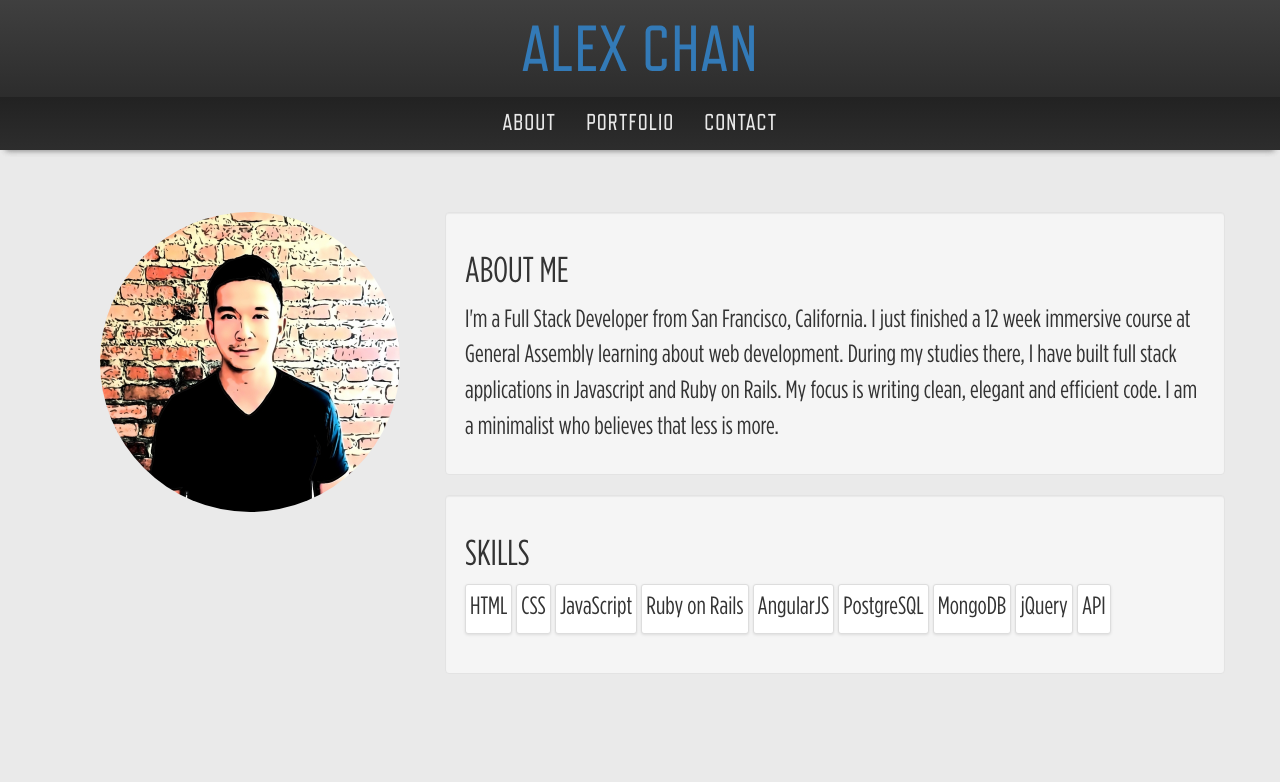
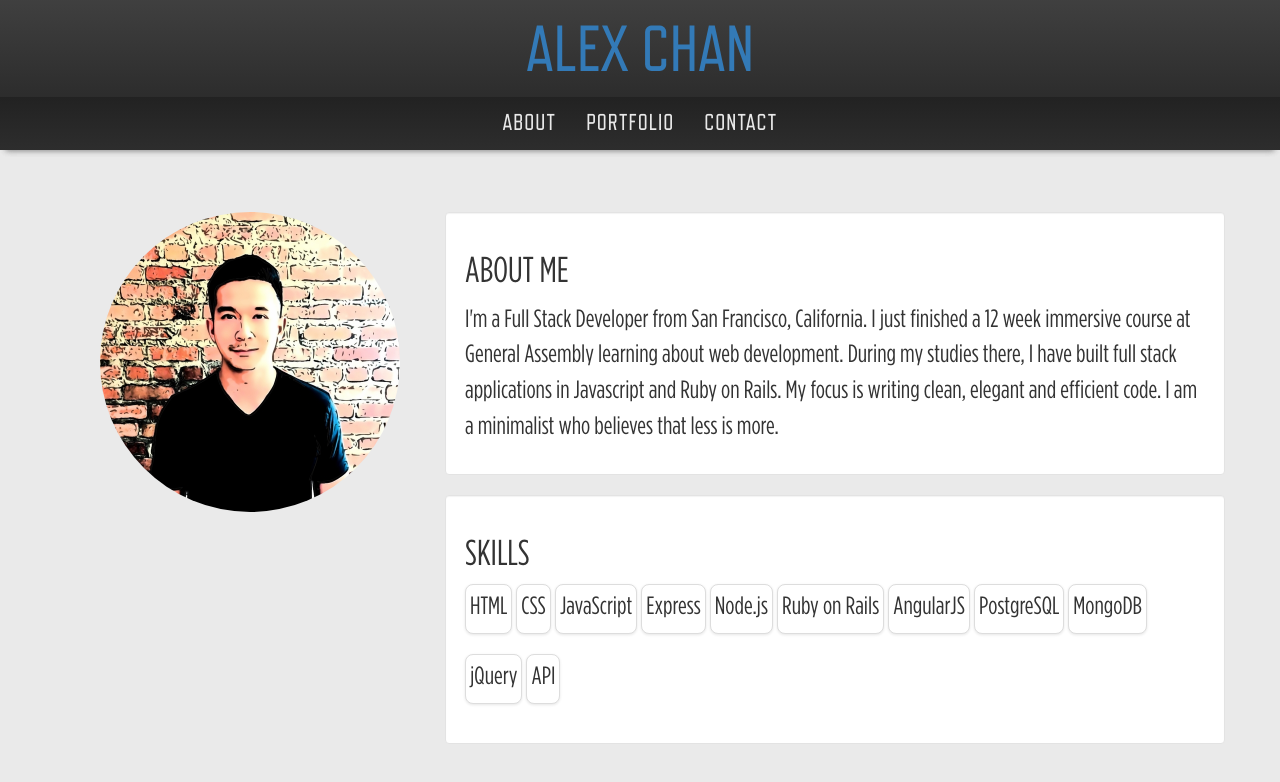
Before and after one commit to alex415/portfolio, a website: page public/views/index.html at #!/portfolio in a window 1280 px wide. Drawn offline with nearby package versions, Linux system fonts and the light colour scheme; some packages are replaced by stand-ins of ours; files that its build step writes are made by us from their sources; files whose address does not match are found by name.

Commit message:
changed font

```diff
--- a/public/styles/nav.css
+++ b/public/styles/nav.css
@@ -34,7 +34,7 @@
   font-family: RefrigeratorDeluxe;
   font-size: 65px;
   color: #337ab7;
-  letter-spacing: 1px;
+  letter-spacing: 0px;
   margin-top: 4px;
   margin-bottom: 0;
 }
--- a/public/styles/style.css
+++ b/public/styles/style.css
@@ -19,6 +19,10 @@
 
 .project-title {
   font-size: 35px !important;
+}
+
+.well {
+  background-color: #FFFFFF;
 }
 
 body {
@@ -83,10 +87,12 @@ body {
 
 .skills {
   height: 50px;
+  letter-spacing: 0px;
   display: inline-block !important;
   box-shadow: 0px 1px 3px 0px rgba(0, 0, 0, 0.1);
-  border-radius: 3px;
+  border-radius: 8px;
   background-color: #FFFFFF;
+
 }
 
 /*======= Button Styling ============*/
--- a/public/views/templates/about.html
+++ b/public/views/templates/about.html
@@ -22,6 +22,12 @@
         <p>JavaScript</p>
       </div>
       <div class="thumbnail skills">
+        <p>Express</p>
+      </div>
+      <div class="thumbnail skills">
+        <p>Node.js</p>
+      </div>
+      <div class="thumbnail skills">
         <p>Ruby on Rails</p>
       </div>
       <div class="thumbnail skills">
@@ -40,8 +46,6 @@
         <p>API</p>
       </div>
     </div>
-
-
 <!--     <div class="col-sm-4 well">
       <h4>I have used the following technologies and applications as part of my development</h4>
       <img src="images/Nodejs.png" width="40px" class="thumbnail dev-thumbnail">
@@ -58,7 +62,6 @@
       <img src="images/GoogleMaps.png" width="40px" class="thumbnail dev-thumbnail">
       <img src="images/GoogleAnalytics.png" width="40px" class="thumbnail dev-thumbnail">
     </div> -->
-
-
   </div>
 </div>
+<br><br>
```
Also changed, not shown: public/views/templates/portfolio.html (+1 -0 lines).
